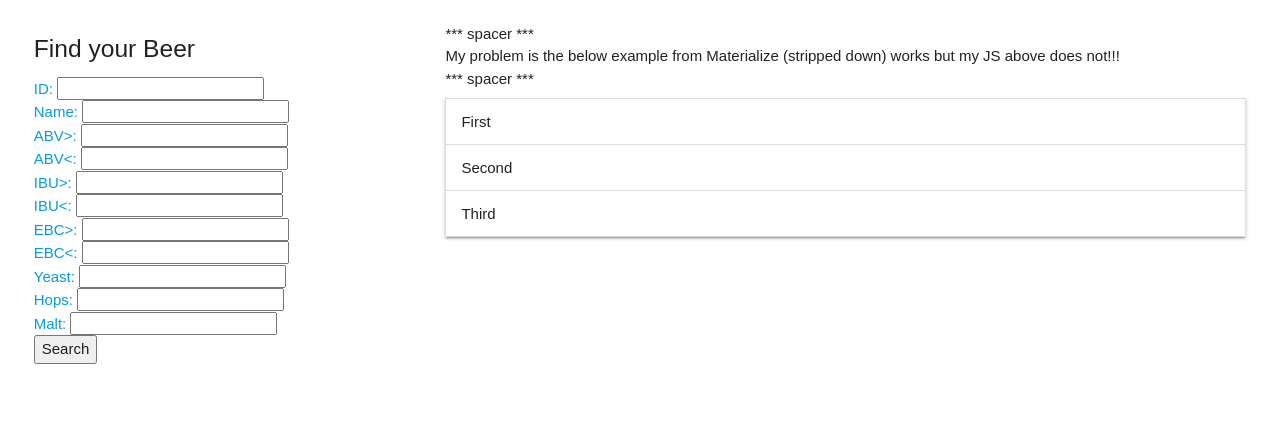
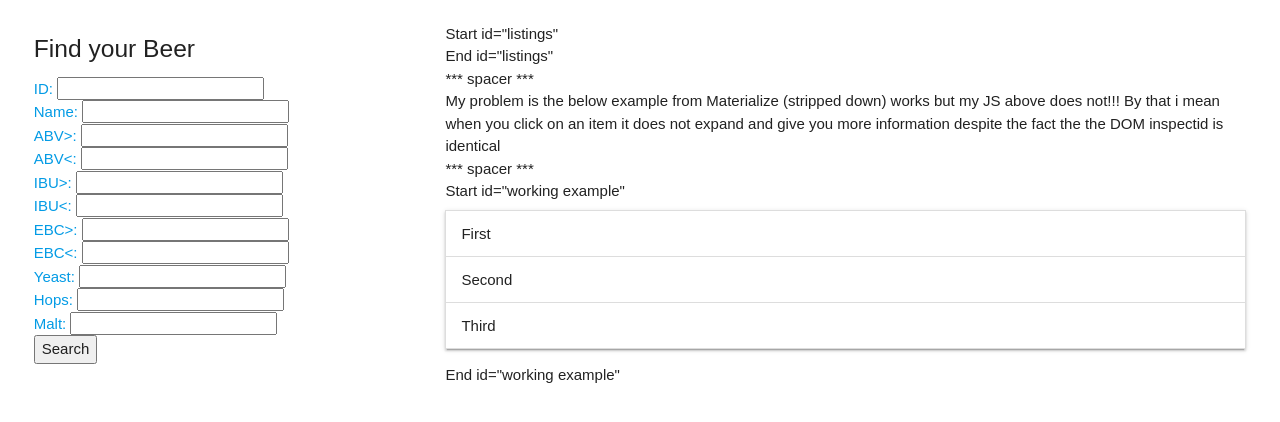
Before and after one commit to NJG26Crux/test_API_Materialize, a plain HTML site: page index.html in a window 1280 px wide. Drawn offline with nearby package versions, Linux system fonts and the light colour scheme.

Commit message:
a few more test changes

```diff
--- a/index.html
+++ b/index.html
@@ -85,14 +85,15 @@
 
       <div class="col s8">
 
-        <div id="listings">
-          <!-- <ul id="listings" class="collapsible" data-collapsible="accordion"></ul> -->
-        </div>
+        <div>Start id="listings"</div>
+        <div id="listings"></div>
+        <div>End id="listings"</div>
 
         <div>***   spacer   ***</div>
-        <div>My problem is the below example from Materialize (stripped down) works but my JS above does not!!!</div>
+        <div>My problem is the below example from Materialize (stripped down) works but my JS above does not!!! By that i mean when you click on an item it does not expand and give you more information despite the fact the the DOM inspectid is identical</div>
         <div>***   spacer   ***</div>
-        <div> </div>
+
+        <div>Start id="working example"</div>
         <div is="working example">
           <ul class="collapsible" data-collapsible="accordion">
             <li>
@@ -109,6 +110,7 @@
             </li>
           </ul>
         </div>
+        <div>End id="working example"</div>
 
       </div>
 
```
